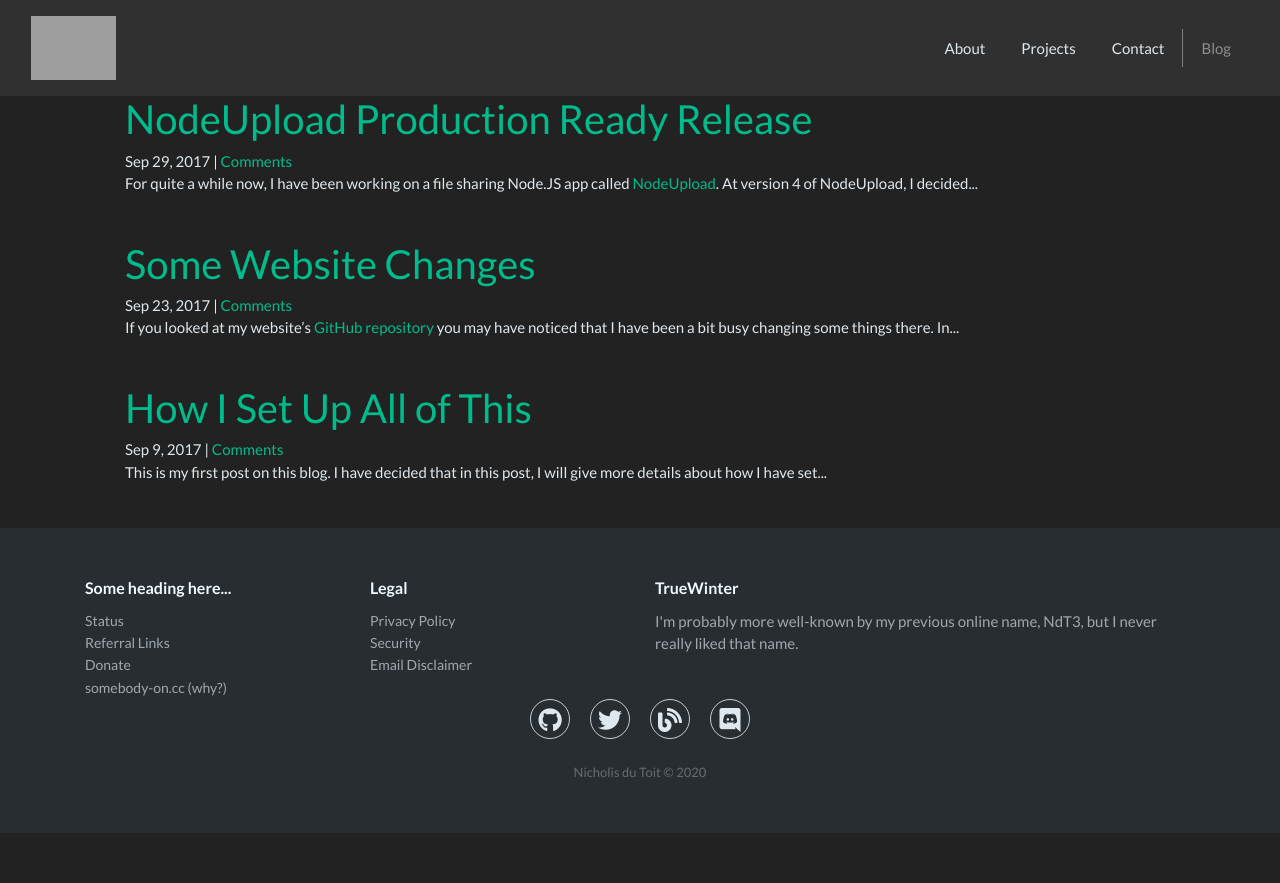
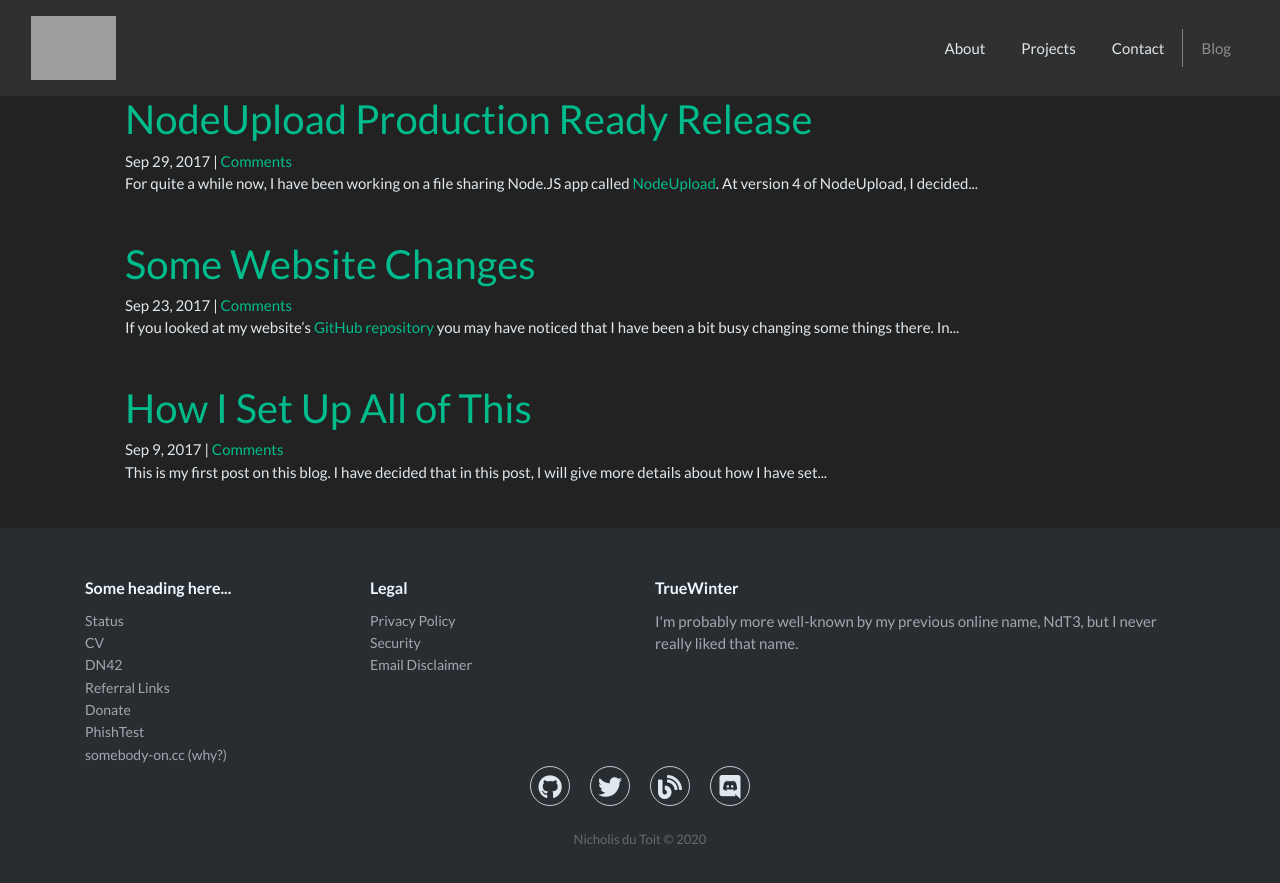
Before and after one commit to TrueWinter/blog, a Jekyll site: the page built from index.md, in a window 1280 px wide and 900 px high, scrolled down 2080 px. Shown: the top 883 px of the window. Built offline with Jekyll 4.4.1, drawn with Linux system fonts in a browser that asks for light colours; comment, search, counter and statistics services are not loaded; before the commit the page ends 2913 px from its top, so only the background shows below that; grey boxes are pictures that could not be loaded.

Commit message:
Update default.html

```diff
--- a/_layouts/default.html
+++ b/_layouts/default.html
@@ -142,10 +142,13 @@ window.cookieconsent.initialise({
                     <div class="col-sm-6 col-md-3 item">
                         <h3>Some heading here...</h3>
                         <ul>
-                            <li><a href="https://status.truewinter.dev">Status</a></li>
-                            <li><a href="https://truewinter.dev/reflinks.html">Referral Links</a></li>
-                            <li><a href="https://donate.truewinter.dev">Donate</a></li>
-                            <li><a href="https://somebody-on.cc">somebody-on.cc&nbsp;</a><a href="https://truewinter.dev/somebody-on.cc.html">(why?) </a></li>
+                        	<li><a href="https://status.truewinter.dev">Status</a></li>
+				<li><a href="https://cv.truewinter.dev" target="_blank">CV</a></li>
+                        	<li><a href="https://truewinter.dev/dn42">DN42</a></li>
+                        	<li><a href="https://truewinter.dev/reflinks">Referral Links</a></li>
+                        	<li><a href="https://donate.truewinter.dev">Donate</a></li>
+				<li><a href="https://phishtest.truewinter.dev" target="_blank">PhishTest</a></li>
+                        	<li><a href="https://somebody-on.cc">somebody-on.cc&nbsp;</a><a href="https://truewinter.dev/somebody-on.cc">(why?) </a></li>
                         </ul>
                     </div>
                     <div class="col-sm-6 col-md-3 item">
```
